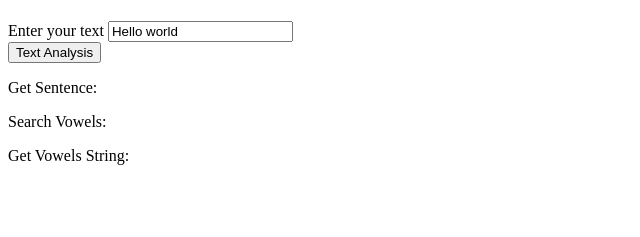
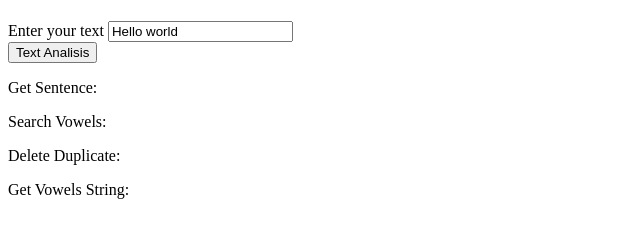
Before and after one commit to olegukr/js-vowels, a plain HTML site: page index.html in a window 1280 px wide. Shown: the part 59-296 px from the top of the page, without its empty margins (0-640 px from the left). Drawn offline with Linux system fonts and the light colour scheme.

Commit message:
fix: gramatical error

```diff
--- a/index.html
+++ b/index.html
@@ -13,12 +13,12 @@
         <input type="text" name="text" id="textInput" value="Hello world">
     </div>
 
-    <button onclick="textAnalisis()">Text Analysis</button>
+    <button onclick="textAnalisis()">Text Analisis</button>
 
     <div id="result">
         <p id="getSentenceResultID">Get Sentence: </p>
         <p id="searchVowelsResultID">Search Vowels: </p>
-        <!-- <p id="deleteDuplicateResult">Delete Duplicate: </p> -->
+        <p id="deleteDuplicateResult">Delete Duplicate: </p>
         <p id="getVowelsResult">Get Vowels String: </p>
     </div>
 
```
